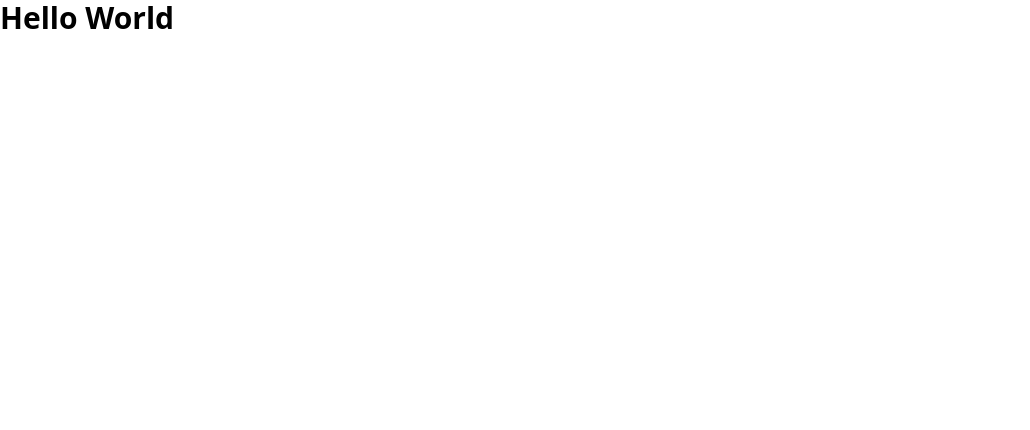
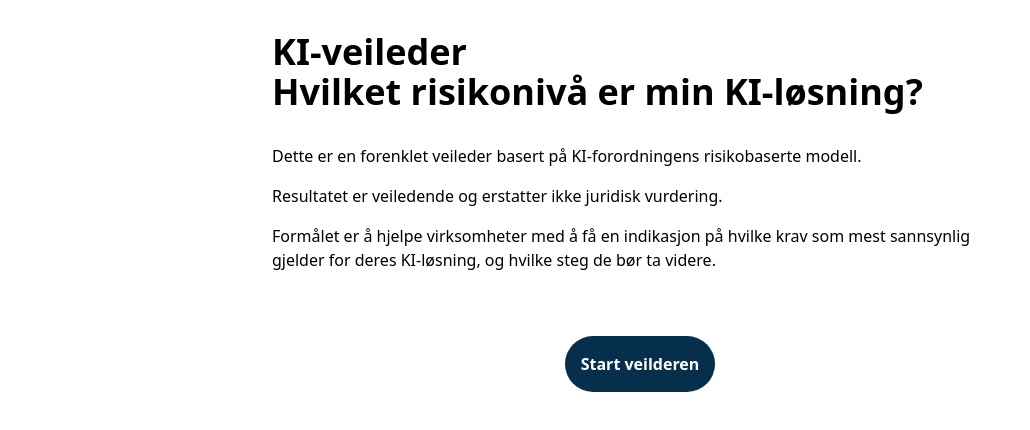
Before and after one commit to espenraugstad/ki-veileder, a React (Vite) app: page / in a window 1280 px wide. Shown: the top 430 px of the page, without its empty margins (0-1030 px from the left). Built offline with nearby package versions, Linux system fonts and the light colour scheme.

Commit message:
Basic startpage with intro and start button

```diff
--- a/src/App.tsx
+++ b/src/App.tsx
@@ -1,11 +1,20 @@
 import './App.css'
+
+import { Main } from "./components/Main";
+import { Intro } from "./components/Intro";
+import { Button } from "./components/Button";
 
 function App() {
 
+  const handleClick = () => {
+    console.log("Hi");
+  }
+
   return (
-    <>
-      <h1 className='text-3xl font-bold'>Hello World</h1>
-    </>
+    <Main>
+      <Intro />
+      <Button clickhandler={handleClick} text="Start veilderen" />
+    </Main>
   )
 }
 
--- /dev/null
+++ b/src/components/Button.tsx
@@ -0,0 +1,5 @@
+export function Button({ text, clickhandler }: { text: string, clickhandler: ()=>void }){
+    return (
+        <button onClick={clickhandler} className="bg-sky-950 text-white font-bold text-md p-4 rounded-full mt-8 hover:cursor-pointer hover:bg-emerald-600">{text}</button>
+    )
+}
--- /dev/null
+++ b/src/components/Intro.tsx
@@ -0,0 +1,10 @@
+export function Intro() {
+    return (
+        <section className="my-4">
+            <p className="my-4">Dette er en forenklet veileder basert på KI-forordningens risikobaserte modell.</p>
+            <p className="my-4">Resultatet er veiledende og erstatter ikke juridisk vurdering.</p>
+            <p className="my-4">Formålet er å hjelpe virksomheter med å få en indikasjon på hvilke krav som mest sannsynlig
+                gjelder for deres KI-løsning, og hvilke steg de bør ta videre.</p>
+        </section>
+    )
+}
--- /dev/null
+++ b/src/components/Main.tsx
@@ -0,0 +1,10 @@
+import type { ReactNode } from "react";
+
+export function Main({ children }: { children: ReactNode }) {
+    return (
+        <main className="flex flex-col py-8 items-center w-screen max-w-3xl mx-auto px-4">
+            <h1 className="text-4xl font-bold w-full">KI-veileder <br /> Hvilket risikonivå er min KI-løsning?</h1>
+            { children }
+        </main>
+    )
+}
```
